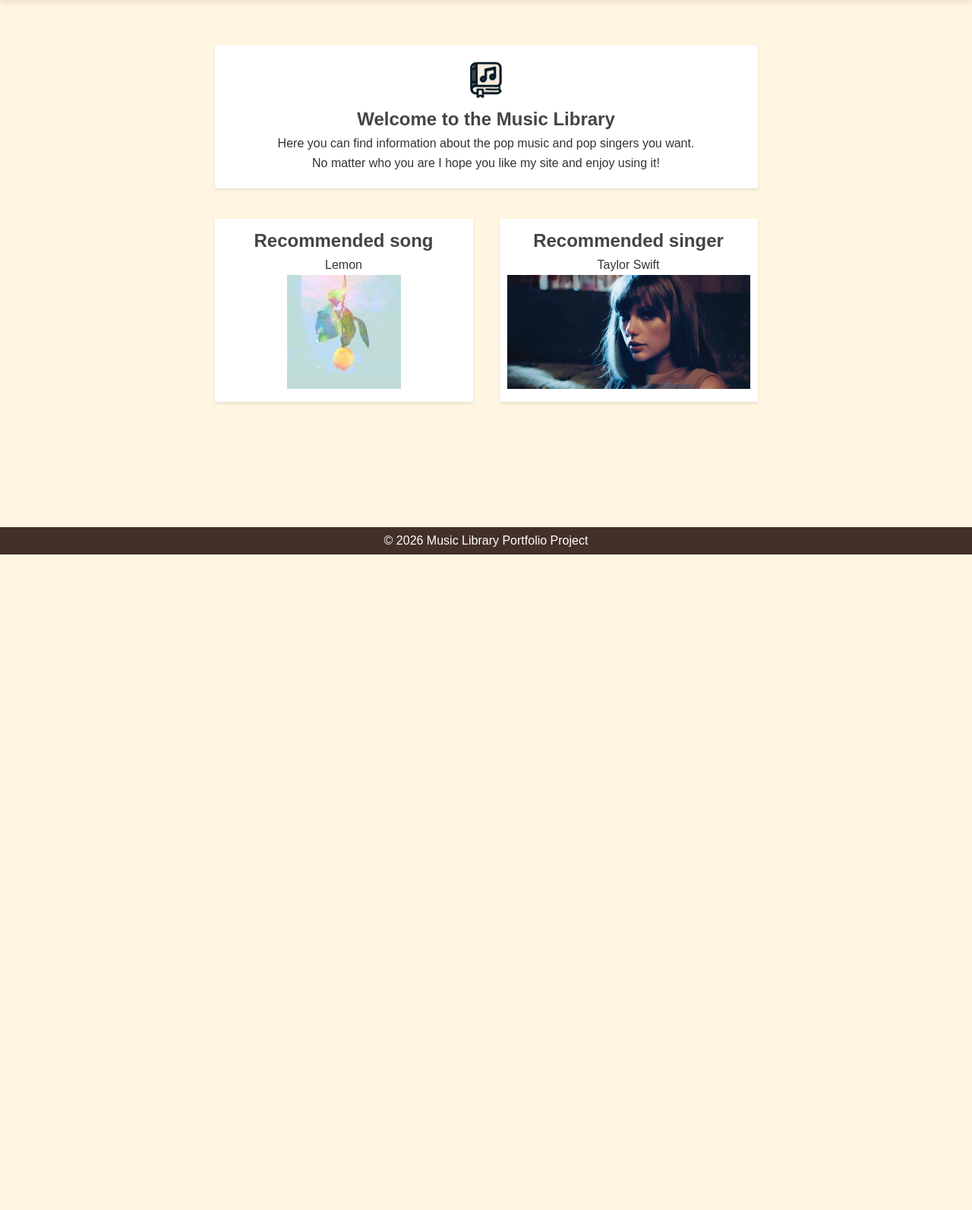
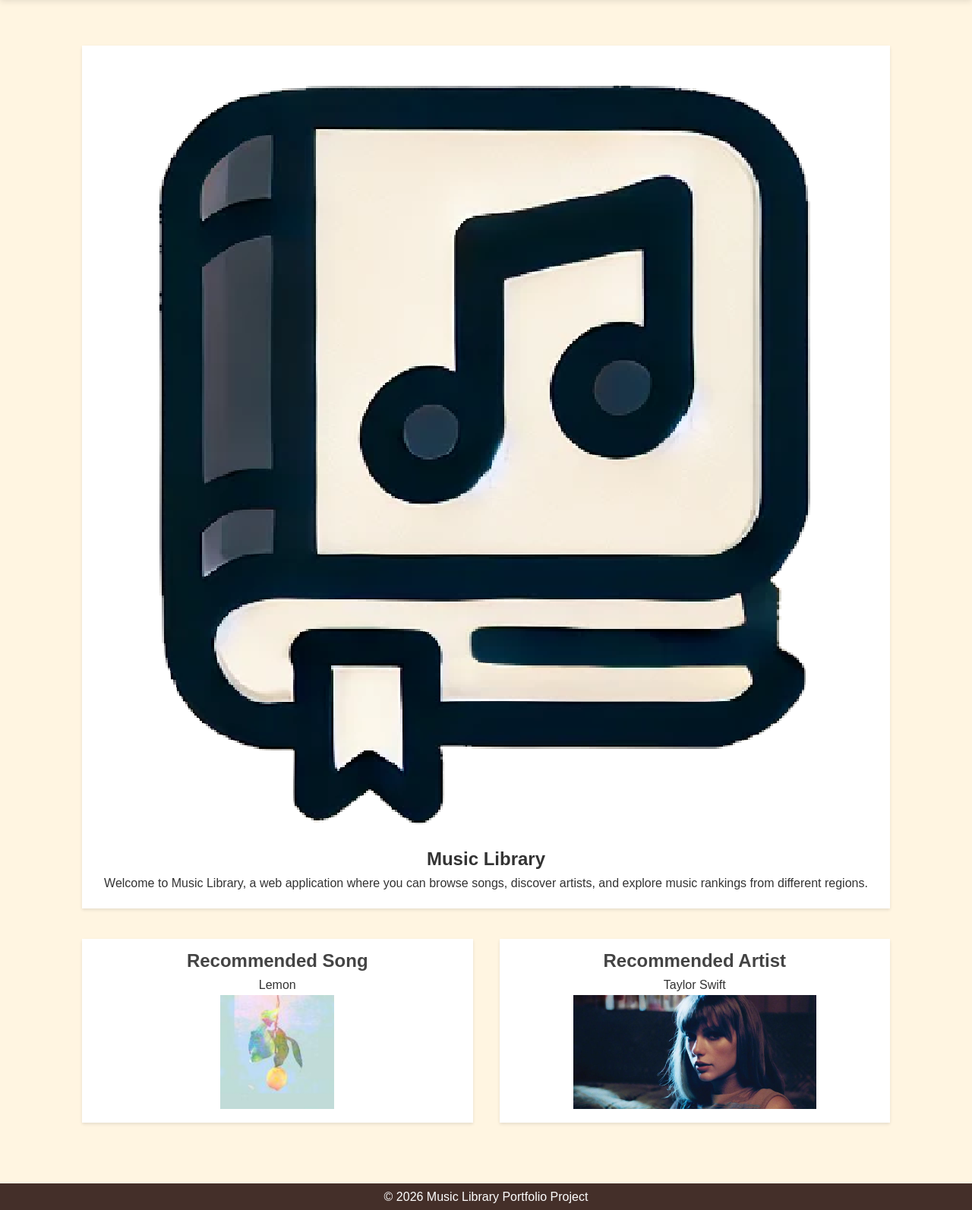
Before and after one commit to WeiboMeng/music-library, a Flask app: page / in a window 1280 px wide. Shown: the part 70-1663 px from the top of the page at 76% size. Before the commit the page ends 800 px from the top, so only its background shows below. Run offline with Flask 3, Linux system fonts and the light colour scheme.

Commit message:
Improve homepage layout

```diff
--- a/app/templates/index.html
+++ b/app/templates/index.html
@@ -1,23 +1,50 @@
 {% extends 'base.html' %}
 
+{% block title %}Home{% endblock %}
+
 {% block content %}
-<div class="main">
-    <img src="{{ url_for('static', filename='images/icon/music_library.jpg') }}" alt="Music Library Icon" style="width: 50px; height: 50px;">
-    <h2>Welcome to the Music Library</h2>
-    <p>Here you can find information about the pop music and pop singers you want.<br>No matter who you are I hope you like my site and enjoy using it!</p>
-</div>
 
-<div class="intro-page">
-    <div  class="intro-info">
-        <h2>Recommended song</h2>
+<section class="main">
+
+    <img src="{{ url_for('static', filename='images/icon/music_library.jpg') }}"
+         alt="Music Library Logo"
+         class="homepage-logo">
+
+    <h1>Music Library</h1>
+
+    <p class="homepage-introduction">
+        Welcome to Music Library, a web application where you can browse songs,
+        discover artists, and explore music rankings from different regions.
+    </p>
+
+</section>
+
+<section class="intro-page">
+
+    <div class="intro-info">
+
+        <h2>Recommended Song</h2>
+
         <p>Lemon</p>
-        <img src="{{ url_for('static', filename='images/songs/Lemon.jpg') }}" class="intro-songs"/>
+
+        <img src="{{ url_for('static', filename='images/songs/Lemon.jpg') }}"
+             alt="Lemon"
+             class="intro-songs">
+
     </div>
 
-    <div  class="intro-info">
-        <h2>Recommended singer</h2>
+    <div class="intro-info">
+
+        <h2>Recommended Artist</h2>
+
         <p>Taylor Swift</p>
-        <img src="{{ url_for('static', filename='images/artists/泰勒·斯威夫特(Taylor Swift).jpg') }}" class="intro-artist"/>
+
+        <img src="{{ url_for('static', filename='images/artists/泰勒·斯威夫特(Taylor Swift).jpg') }}"
+             alt="Taylor Swift"
+             class="intro-artist">
+
     </div>
-</div>
+
+</section>
+
 {% endblock %}
```
